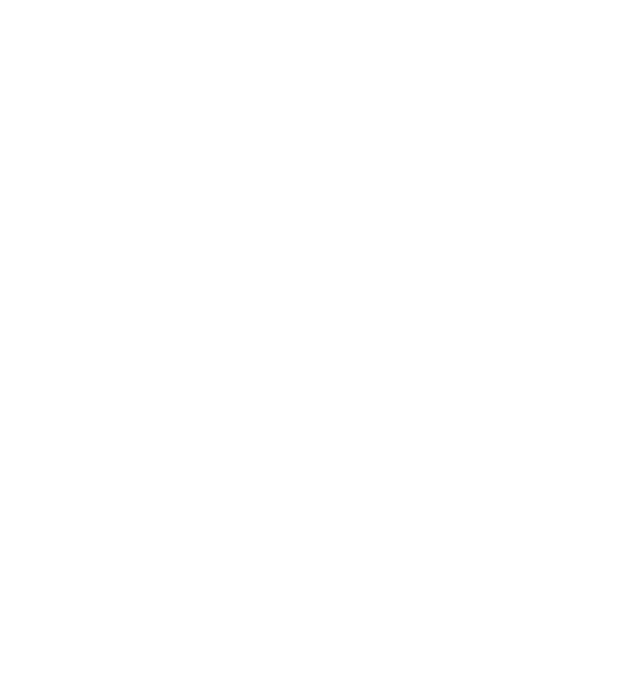
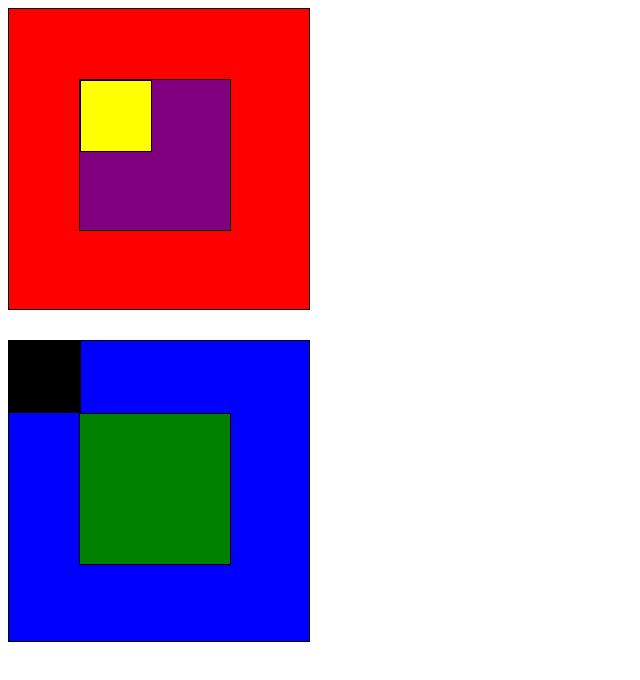
Before and after one commit to Inti15/esquemas_positioning, a plain HTML site: page index.html in a window 1280 px wide. Shown: the whole page, without its empty margins (0-640 px from the left). Drawn offline with Linux system fonts and the light colour scheme.

Commit message:
Se agregan elementos en el html y estilos de los mismo, ejercicio terminado

```diff
--- a/css/style.css
+++ b/css/style.css
@@ -0,0 +1,50 @@
+/*CLASES GENERALES*/
+section{
+  left: 40%;
+}
+.caja{
+  width: 300px;
+  height: 300px;
+  border: 1px solid black;
+}
+
+.med{
+  position: relative;
+  top: 70px;
+  left: 70px;
+  width: 150px;
+  height: 150px;
+  border: 1px solid black;
+}
+
+.peq{
+  position: relative;
+  width: 70px;
+  height: 70px;
+  border: 1px solid black;
+}
+
+/*CLASES ESPECIFICAS*/
+#rojo{
+  background-color: red;
+}
+#morado{
+  background-color: purple;
+}
+#amarillo{
+  background-color: yellow;
+}
+
+#azul{
+  position: relative;
+  top: 30px;
+  background-color: blue;
+}
+#negro{
+  position: relative;
+  background-color: black;
+}
+#verde{
+  top: 0px;
+  background-color: green;
+}
--- a/index.html
+++ b/index.html
@@ -6,6 +6,15 @@
     <link rel="stylesheet" href="css/style.css">
   </head>
   <body>
+    <div id="rojo" class="caja">
+      <div id="morado" class="med">
+        <div id="amarillo" class="peq"></div>
+      </div>
+    </div>
+    <div id="azul" class="caja">
+      <div id="negro" class="peq"></div>
+      <div id="verde" class="med"></div>
+    </div>
 
   </body>
 </html>
```
